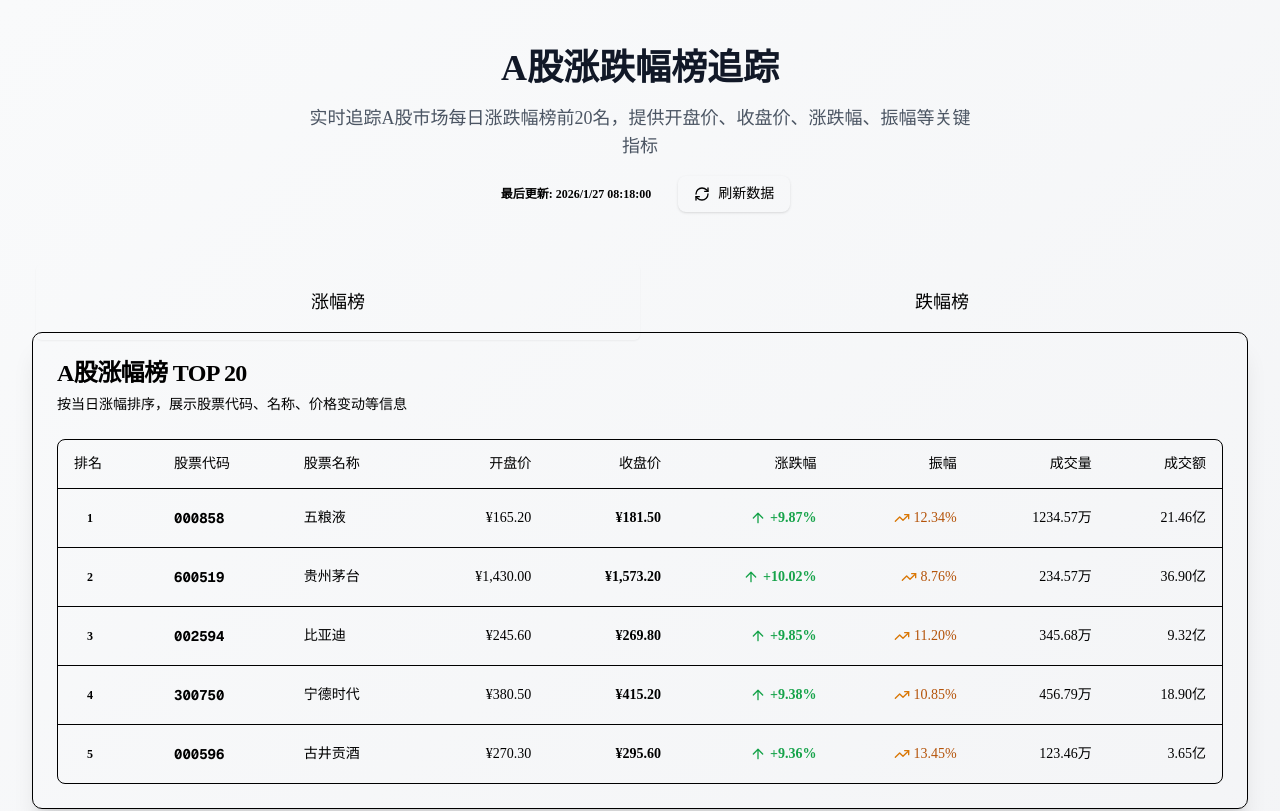
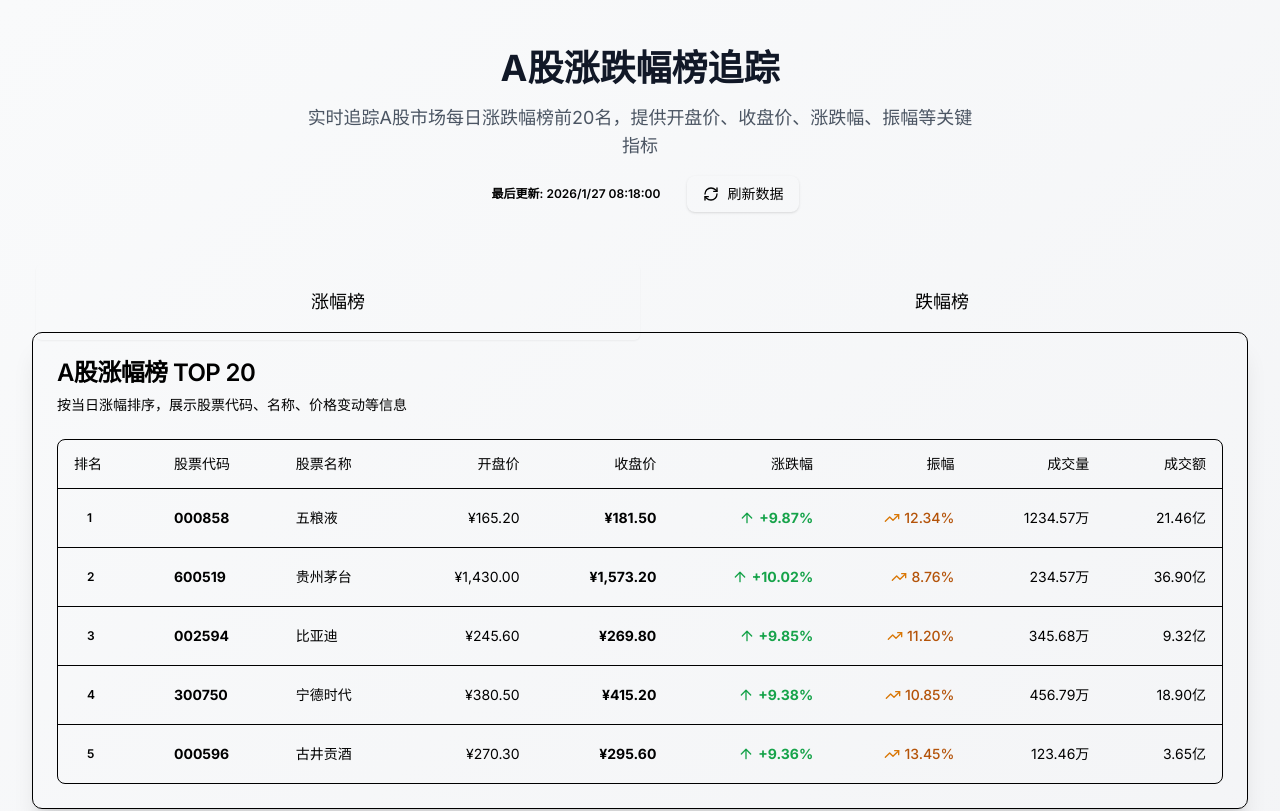
Before and after one commit to piglet-97/stock-tracker, a Next.js app: page / in a window 1280 px wide. Shown: the top 811 px of the page. Built offline with nearby package versions, Linux system fonts and the light colour scheme.

Commit message:
fix: 修复构建错误 - 替换缺失的Geist字体，添加缺失的radix-ui依赖，修复导入问题

```diff
--- a/app/layout.tsx
+++ b/app/layout.tsx
@@ -1,32 +1,23 @@
 import type { Metadata } from "next";
-import { Geist, Geist_Mono } from "next/font/google";
+import { Inter } from 'next/font/google';
 import "./globals.css";
+import { cn } from '@/lib/utils';
 
-const geistSans = Geist({
-  variable: "--font-geist-sans",
-  subsets: ["latin"],
-});
-
-const geistMono = Geist_Mono({
-  variable: "--font-geist-mono",
-  subsets: ["latin"],
-});
+const inter = Inter({ subsets: ['latin'] });
 
 export const metadata: Metadata = {
-  title: "A-Share Stock Tracker - Top Gainers & Losers",
-  description: "Track and analyze Chinese A-shares market with real-time data on top gainers and losers",
+  title: "A股涨跌幅榜追踪",
+  description: "实时追踪A股市场每日涨跌幅榜前20名",
 };
 
 export default function RootLayout({
   children,
-}: Readonly<{
+}: {
   children: React.ReactNode;
-}>) {
+}) {
   return (
-    <html lang="en">
-      <body
-        className={`${geistSans.variable} ${geistMono.variable} antialiased`}
-      >
+    <html lang="zh-CN">
+      <body className={cn(inter.className, 'min-h-screen bg-background font-sans antialiased')}>
         {children}
       </body>
     </html>
--- a/app/page.tsx
+++ b/app/page.tsx
@@ -1,6 +1,6 @@
 'use client';
 
-import { useEffect, useState } from 'react';
+import { useState } from 'react';
 import { Card, CardHeader, CardTitle, CardDescription, CardContent } from '@/components/ui/card';
 import { StockTable } from '@/components/StockTable';
 import { Tabs, TabsContent, TabsList, TabsTrigger } from '@/components/ui/tabs';
```
Also changed, not shown: package.json (+11 -10 lines), 1 other file (tests, documents, lock files or other folders).
